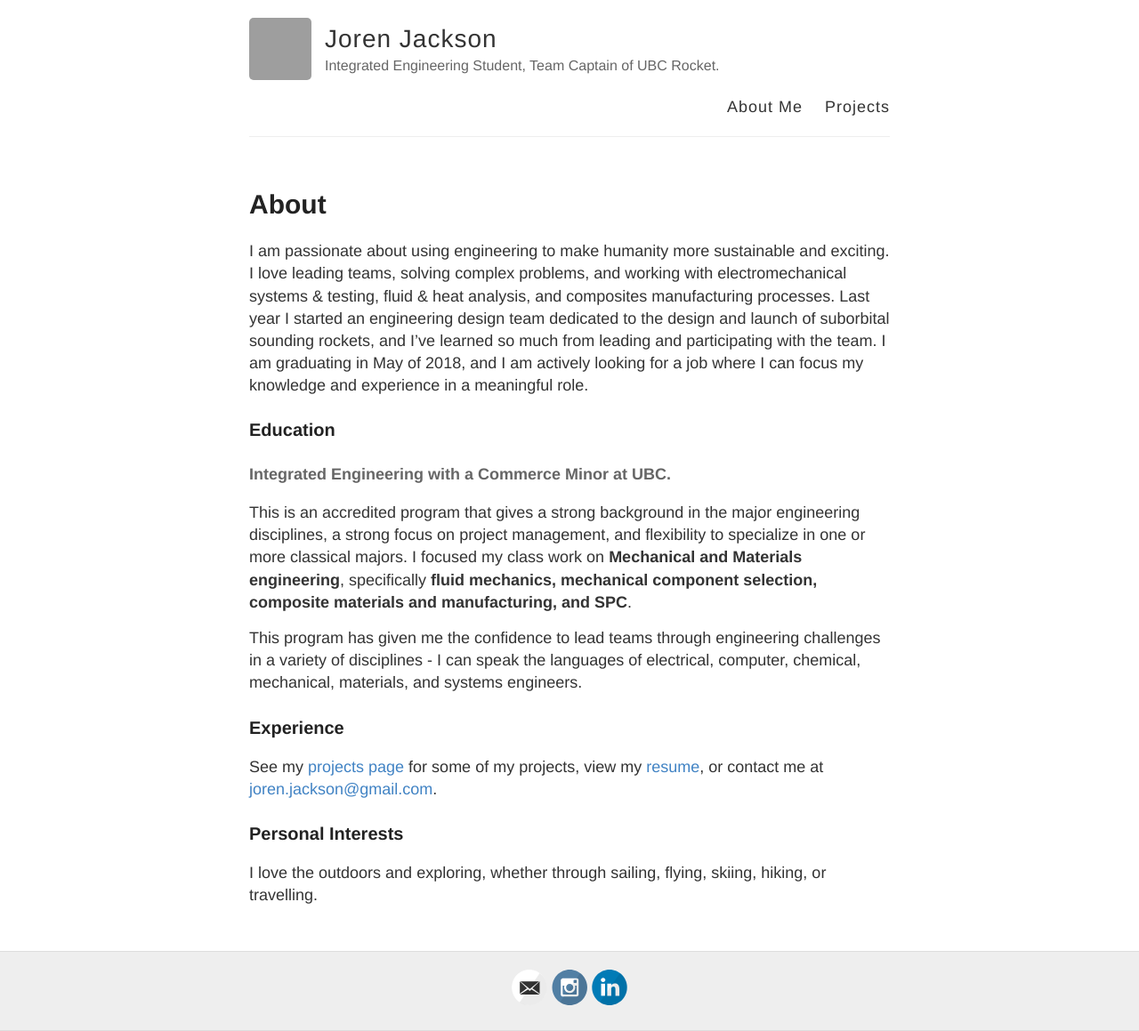
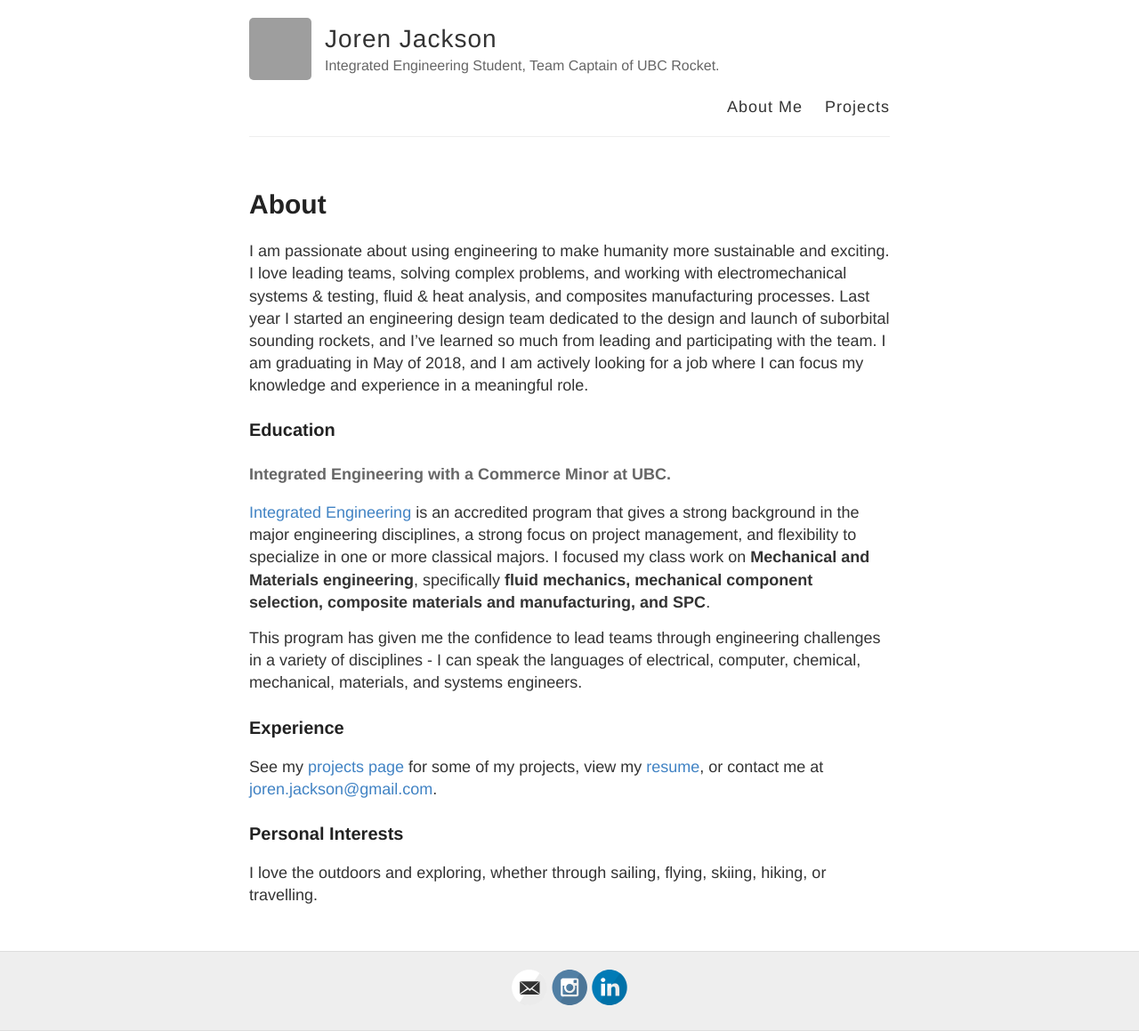
Before and after one commit to jorenj/jorenj.github.io, a Jekyll site: the page built from index.md, in a window 1280 px wide. Shown: the whole page at 89% size. Built offline with Jekyll 4.4.1, drawn with Linux system fonts in a browser that asks for light colours; grey boxes are pictures that could not be loaded.

Commit message:
add igen link

```diff
--- a/index.md
+++ b/index.md
@@ -9,7 +9,7 @@ I am passionate about using engineering to make humanity more sustainable and ex
 ### Education
 
 #### Integrated Engineering with a Commerce Minor at UBC.
-This is an accredited program that gives a strong background in the major engineering disciplines, a strong focus on project management, and flexibility to specialize in one or more classical majors. I focused my class work on **Mechanical and Materials engineering**, specifically **fluid mechanics, mechanical component selection, composite materials and manufacturing, and SPC**.
+[Integrated Engineering](http://www.igen.ubc.ca/) is an accredited program that gives a strong background in the major engineering disciplines, a strong focus on project management, and flexibility to specialize in one or more classical majors. I focused my class work on **Mechanical and Materials engineering**, specifically **fluid mechanics, mechanical component selection, composite materials and manufacturing, and SPC**.
 
 This program has given me the confidence to lead teams through engineering challenges in a variety of disciplines - I can speak the languages of electrical, computer, chemical, mechanical, materials, and systems engineers.
 
```
